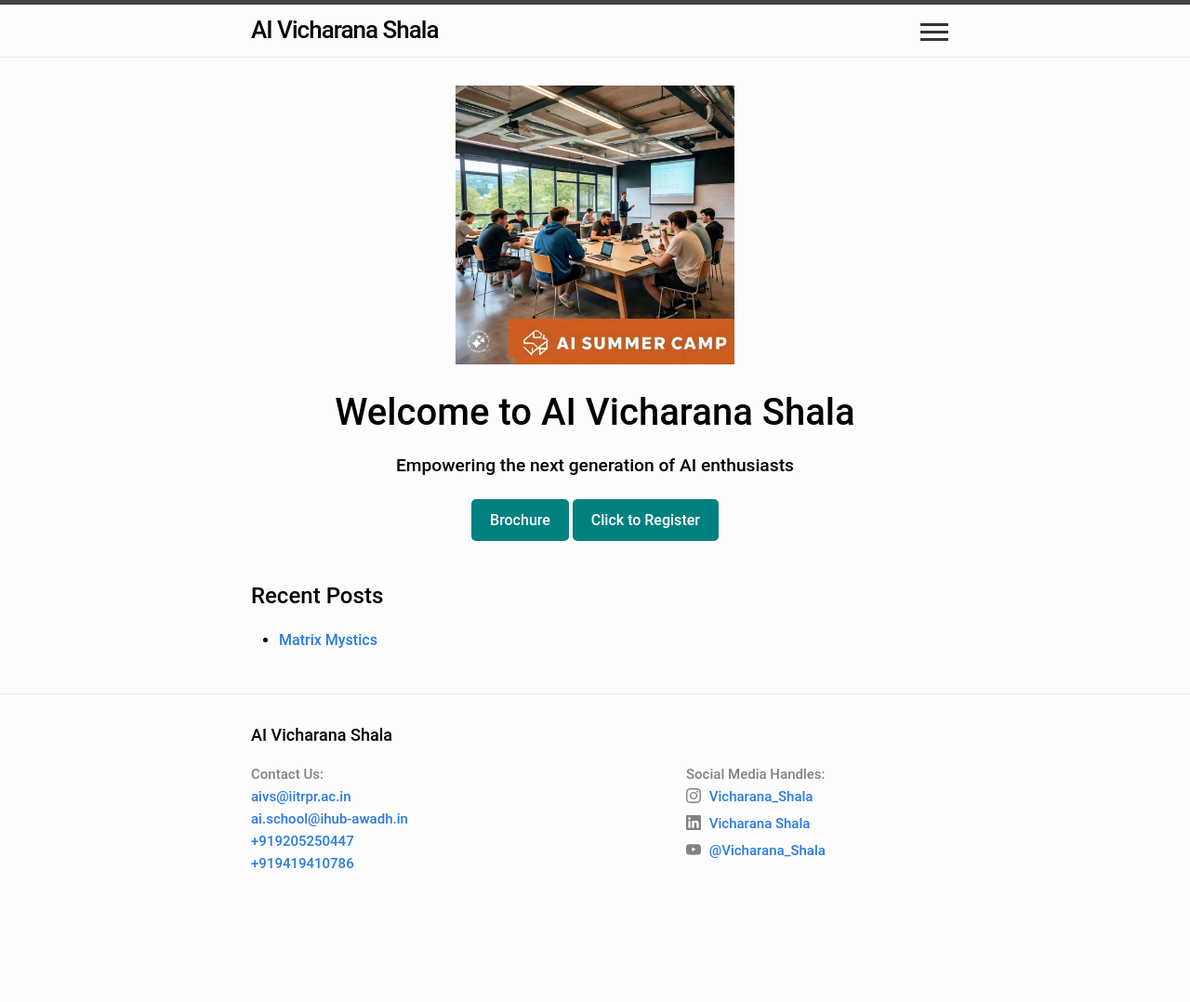
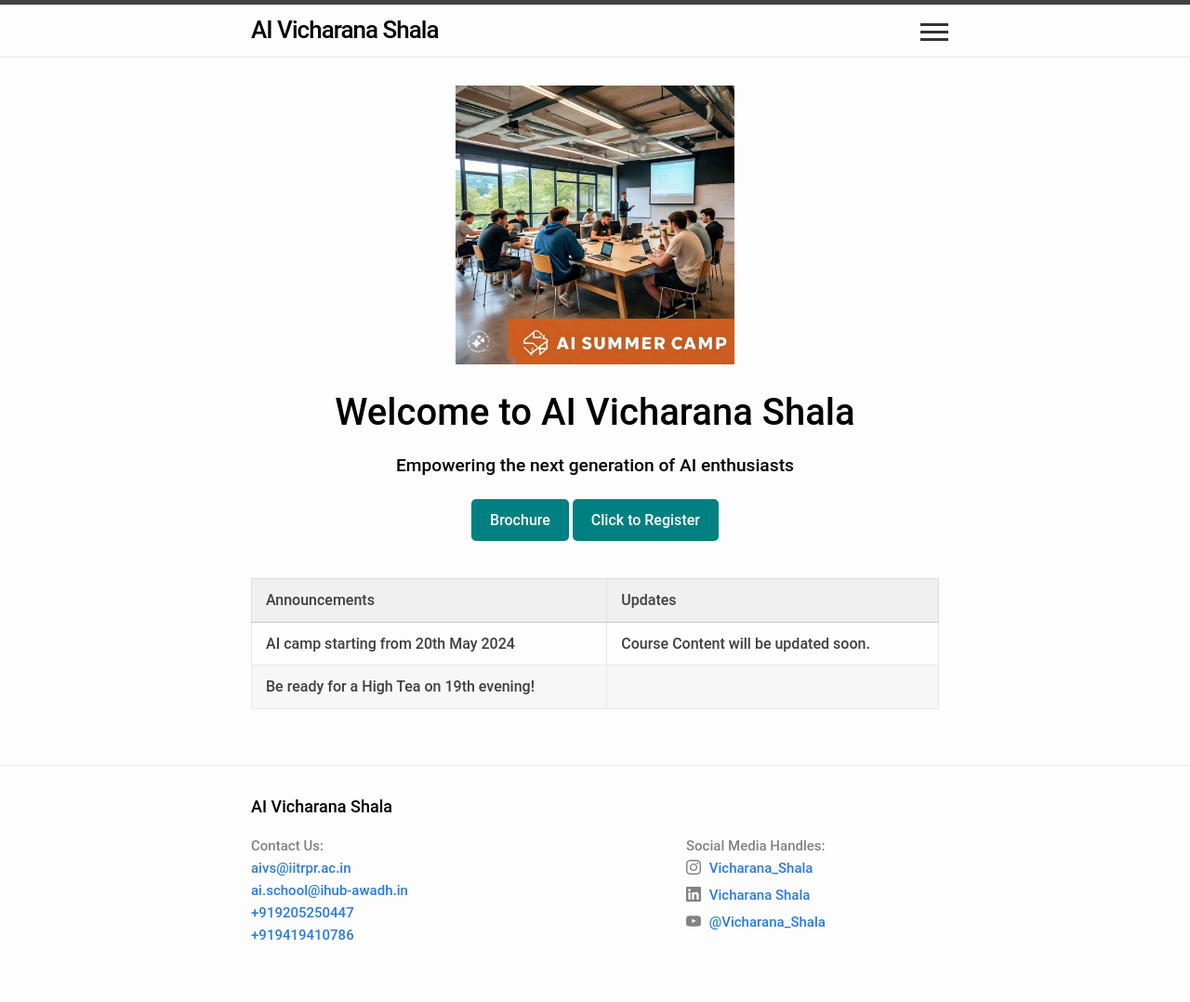
Before and after one commit to sudarshansudarshan/aicamp, a Jekyll site: the page built from index.markdown, in a window 1280 px wide. Shown: the whole page at 93% size. Built offline with Jekyll 4.4.1, drawn with Linux system fonts in a browser that asks for light colours; before the commit the page ends 1001 px from its top, so only the background shows below that.

Commit message:
Add files via upload

```diff
--- a/_config.yml
+++ b/_config.yml
@@ -33,8 +33,10 @@ header_pages:
   - Faq.md
 #  - Questions.md
   - Handbook.md
-#  - dashboard.md
+  - dashboard.md
   - Logistics.md
+  - content.md
+  - feedback.md
 
 # header:
 #   dropdown_menu:
--- a/index.markdown
+++ b/index.markdown
@@ -5,22 +5,8 @@
 layout: home
 ---
 
-<div align="center">
 
-<h1></h1>
-
-</div>
-
-## **Recent Posts**
- - [Matrix Mystics](/aicamp/matrixmystics/)
-
-
-<!-- <div align="right">
-<h3><b><u>
-    Contact Information</u>
-</b></h3>
-<p>
-<b> e-mail: </b> [](), []()</p>
-<p>
-<b> Phone: </b></p>
-</div> -->
+| Announcements| Updates |
+| -------------| ------- |
+|       AI camp starting from 20th May 2024 | Course Content will be updated soon.|
+|Be ready for a High Tea on 19th evening! ||
```
